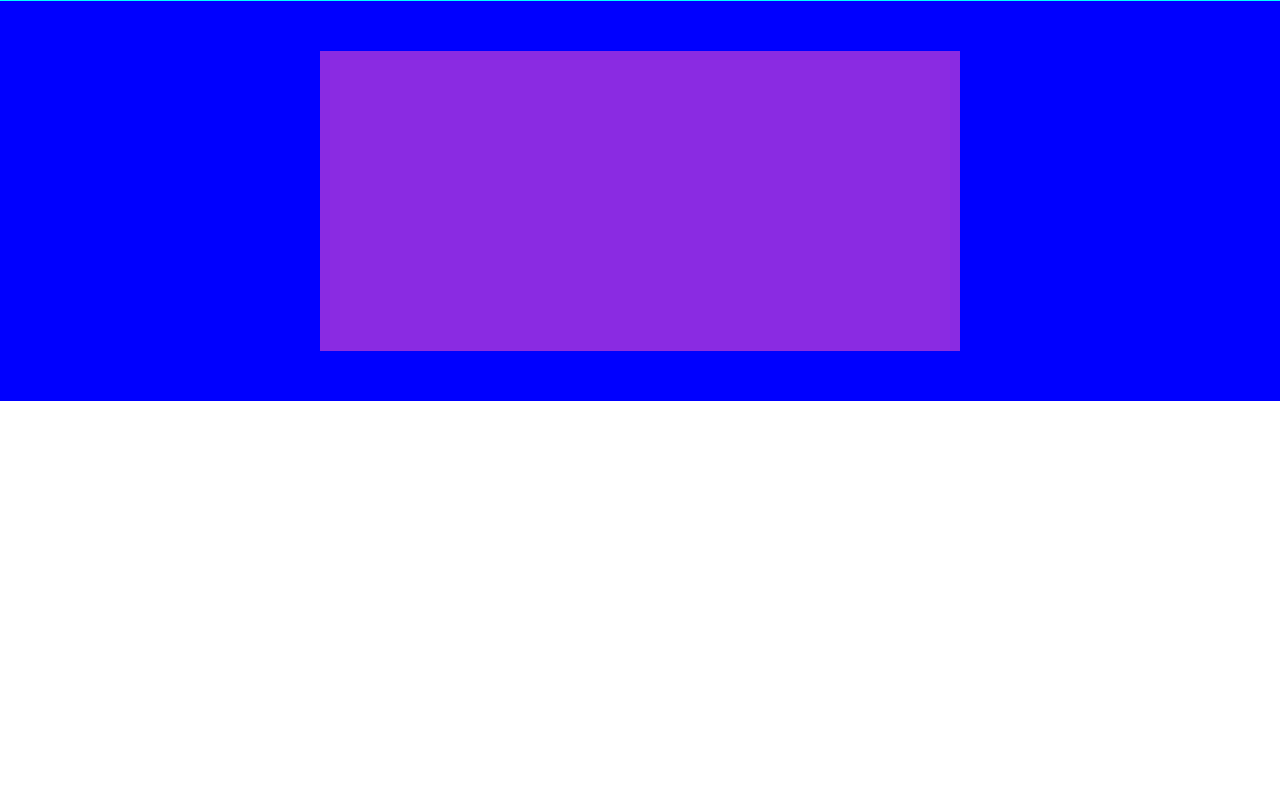
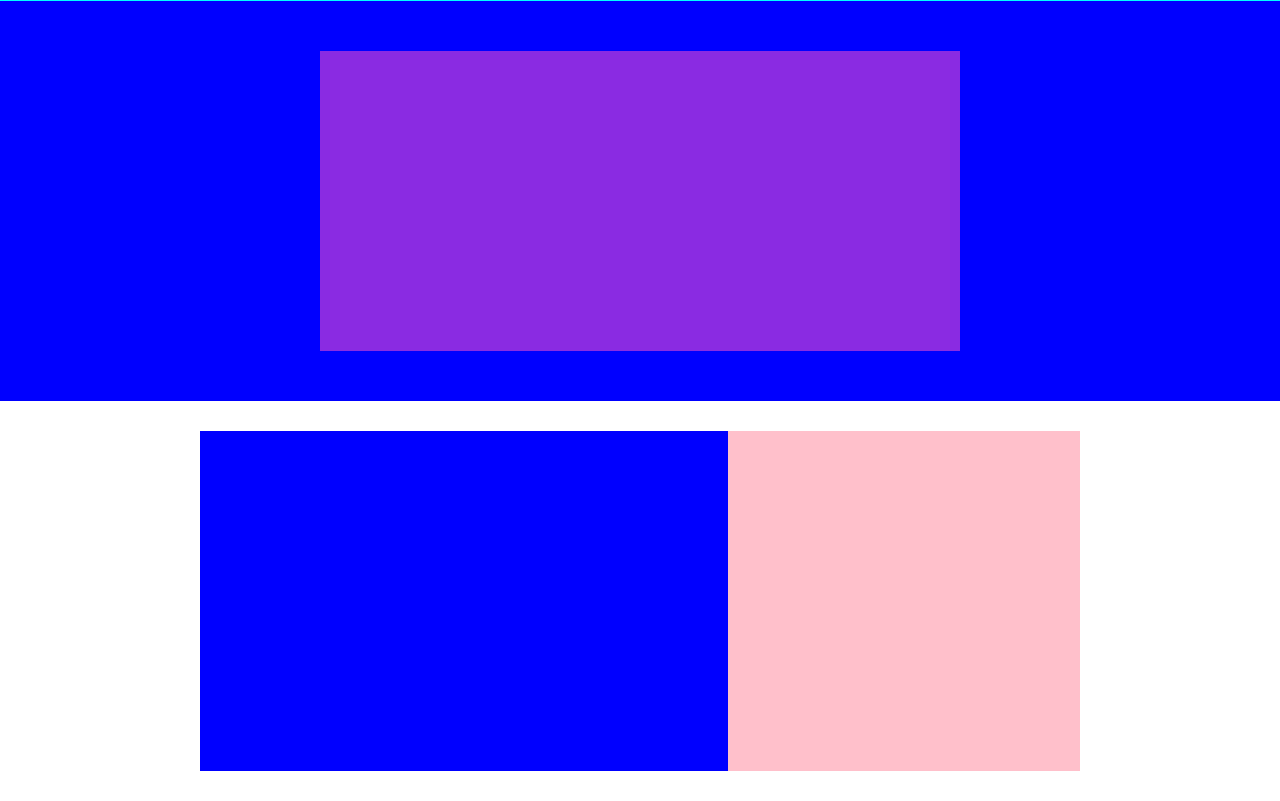
Before and after one commit to tommasodare/htmlcss-struttura-discord, a plain HTML site: page index.html in a window 1280 px wide. Shown: the part 61-862 px from the top of the page. Before the commit the page ends 800 px from the top, so only its background shows below. Drawn offline with Linux system fonts and the light colour scheme.

Commit message:
Invite_Only

```diff
--- a/css/style.css
+++ b/css/style.css
@@ -65,3 +65,25 @@
             background-color: blueviolet;
         }
     }
+
+    .invite-only.cnt-section {
+        min-height: 400px;
+        padding-top:30px;
+        padding-bottom: 30px;
+        padding-left: 200px;
+        padding-right: 200px;
+        display: flex;
+
+
+
+    }
+
+    .big-box {
+        width: 60%;
+        background-color: blue;
+    }
+
+    .small-box {
+        width: 40%;
+        background-color: pink;
+    }
--- a/index.html
+++ b/index.html
@@ -29,6 +29,12 @@
     </section>
     <!-- Jumbotron -->
 
+    <section class="cnt-section invite-only">
+            <div class="big-box"></div>
+            <div class="small-box"></div>
+    </section>
+    <!-- Invite_Only-->
+
 </body>
 
 </html>
```
